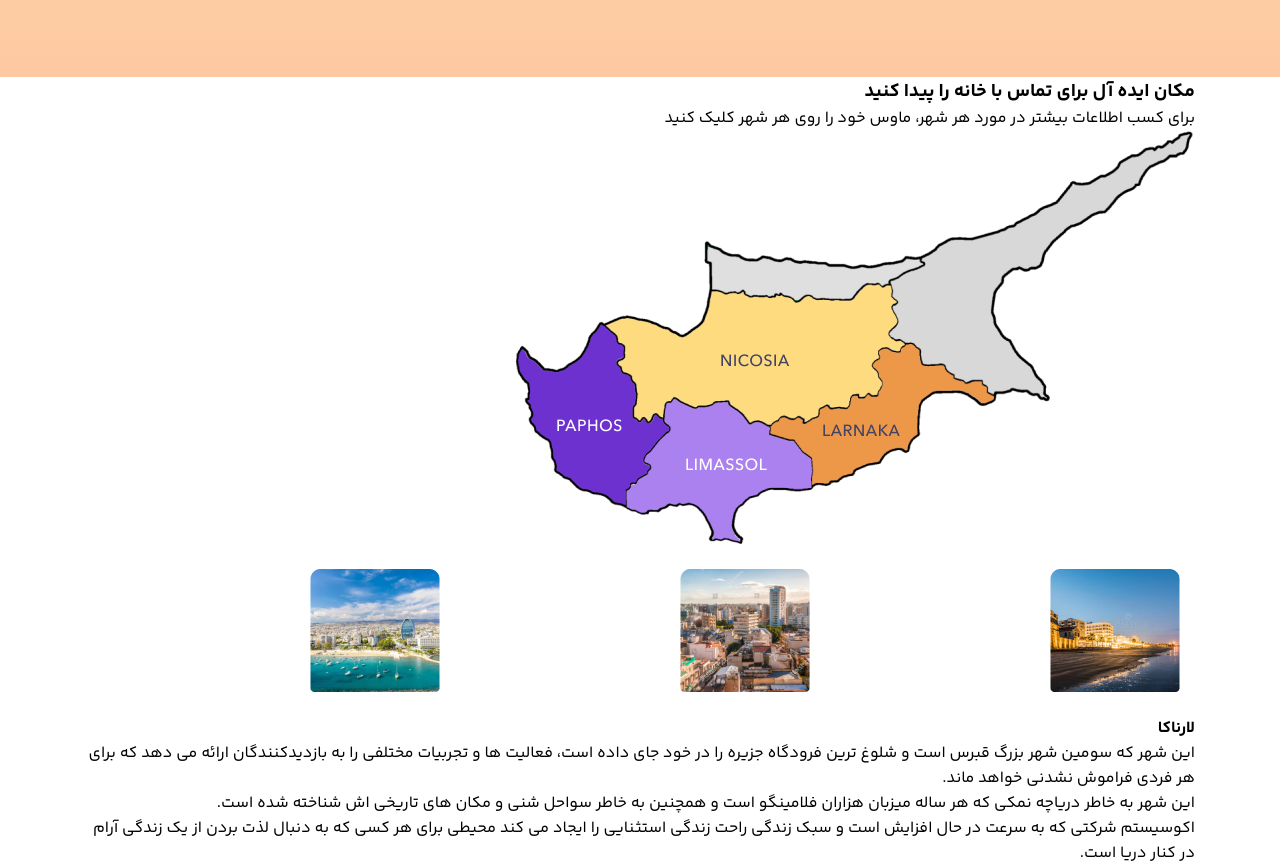
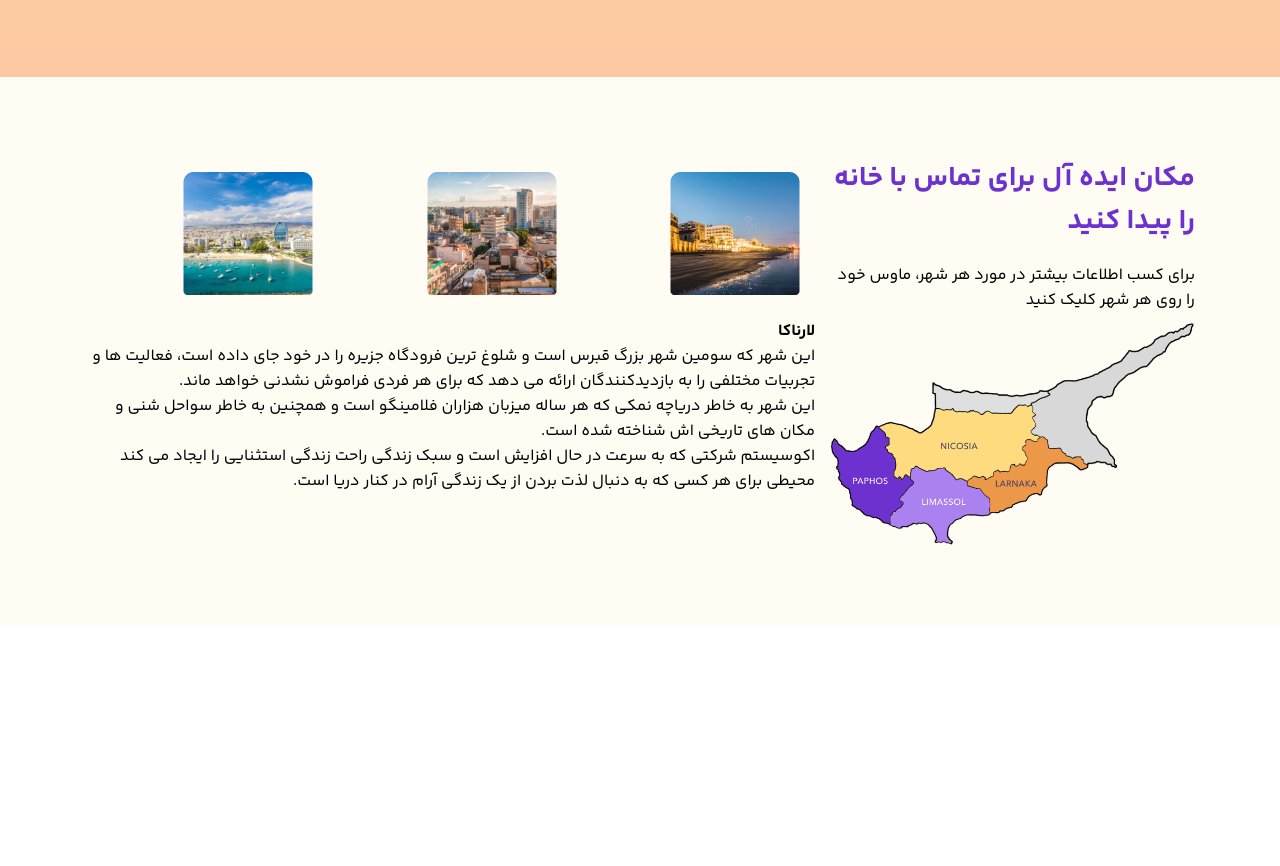
Before and after one commit to mehdirabani/Practice-tourism-site, a plain HTML site: page index.html in a window 1280 px wide. Shown: the part 2940-3806 px from the top of the page. After the commit the page ends 3565 px from the top, so only its background shows below. Drawn offline with Linux system fonts and the light colour scheme.

Commit message:
Create Style For map-section__map-content

```diff
--- a/style/app.css
+++ b/style/app.css
@@ -378,3 +378,37 @@ body {
   color: #434364;
 }
 /* ======= Map  Section Style Code ======= */
+.map-section {
+  padding: 8rem 0;
+  background: #fffcf3;
+}
+.map-section__wrapper {
+  display: flex;
+  gap: 1.5rem;
+}
+.map-section__map-content {
+  display: flex;
+  flex-direction: column;
+  align-items: center;
+}
+.map-section-map__title {
+  font-size: 2.8rem;
+  color: #6d31d0;
+  margin-bottom: 2rem;
+}
+.map-section-map__caption {
+  margin-bottom: 1rem;
+}
+.map-section-map__map {
+  width: 100%;
+}
+.map-section__description-content {
+}
+.map-section-description-content__citi-card {
+}
+.map-section-description-content__image {
+}
+.map-section__description-content__citi-title {
+}
+.map-section-description-content__citi-description {
+}
```
